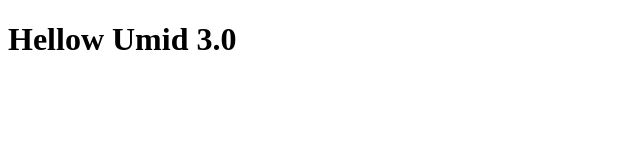
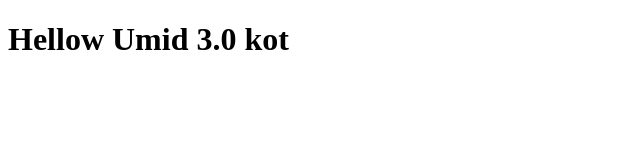
Before and after one commit to uztm/umid, a plain HTML site: page index.html in a window 1280 px wide. Shown: the full height of the page, 0-640 px from the left. Drawn offline with Linux system fonts and the light colour scheme.

Commit message:
version 3

```diff
--- a/index.html
+++ b/index.html
@@ -6,6 +6,6 @@
     <title>Document</title>
 </head>
 <body>
-    <h1>Hellow Umid 3.0</h1>
+    <h1>Hellow Umid 3.0 kot</h1>
 </body>
 </html>
```
